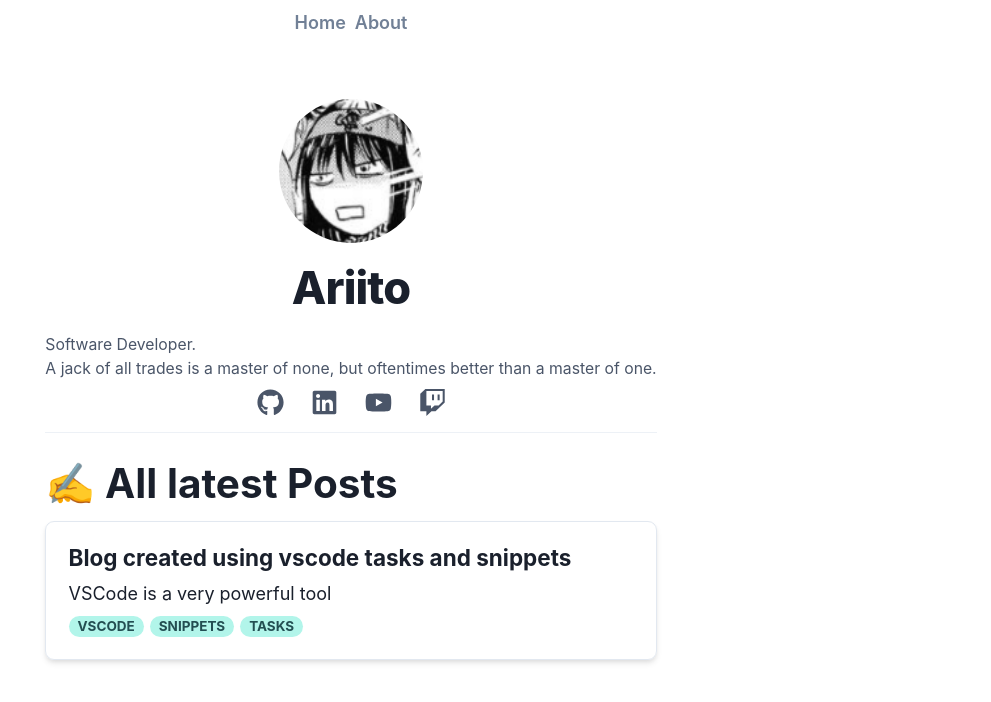
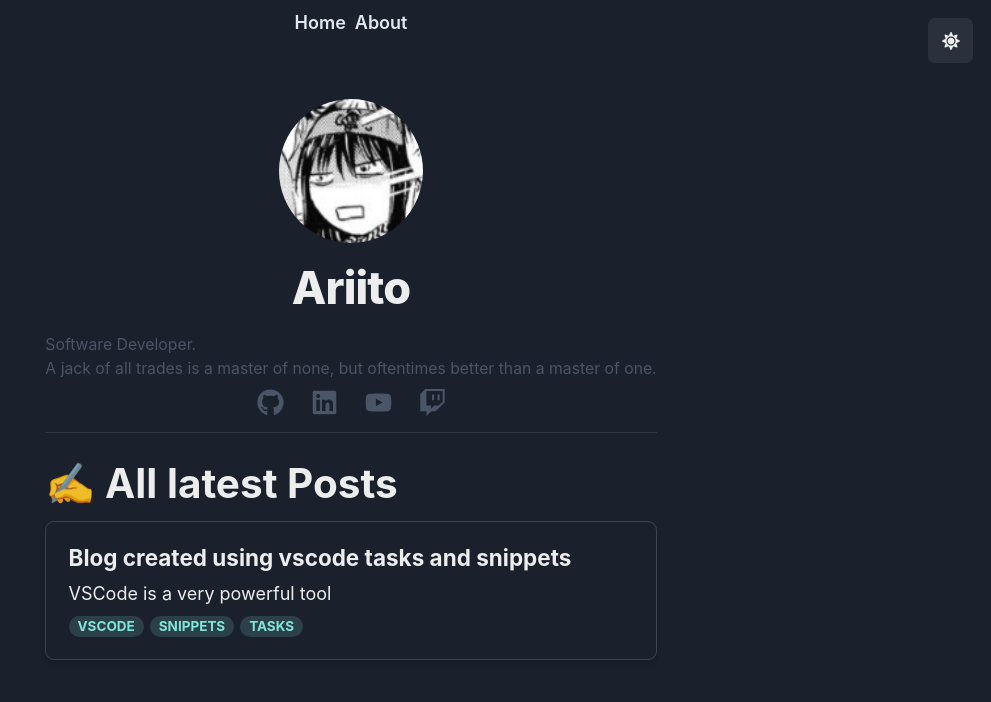
Before and after one commit to Ariit0/.void, a Next.js app in the folder node/blog/: page / in a window 1280 px wide. Shown: the top 702 px of the page, without its empty margins (289-1280 px from the left). Built offline with nearby package versions, Linux system fonts and the light colour scheme.

Commit message:
Redux support + dark mode toggle

```diff
--- /dev/null
+++ b/node/blog/components/DarkModeSwitch.tsx
@@ -0,0 +1,38 @@
+import { useColorMode, IconButton, Icon } from "@chakra-ui/react";
+import { FaSun, FaMoon } from "react-icons/fa";
+import { useAppDispatch } from "../store/hooks/hooks";
+import { setIsDarkMode } from "../store/slices/interfaceSlice";
+
+const DarkModeSwitch = () => {
+	const dispatch = useAppDispatch();
+	const { colorMode, toggleColorMode } = useColorMode();
+	const isDark = colorMode === "dark";
+
+	// useEffect(() => {
+	// 	if (localStorage.getItem("chakra-ui-color-mode") === "light" && colorMode === "dark") {
+	// 		setTimeout(() => toggleColorMode(), 1000);
+	// 	} else if (localStorage.getItem("chakra-ui-color-mode") === "dark" && colorMode === "light") {
+	// 		setTimeout(() => toggleColorMode(), 1000);
+	// 	}
+	// 	// eslint-disable-next-line react-hooks/exhaustive-deps
+	// }, []);
+
+	// TODO: need a way to persist selected theme (on refresh), currently chakrai uis current apis dont work.........
+	const handleOnClick = () => {
+		// dispatch(setIsDarkMode(isDark));
+		toggleColorMode();
+	};
+
+	return (
+		<IconButton
+			position="fixed"
+			top={4}
+			right={4}
+			icon={isDark ? <Icon as={FaSun} /> : <Icon as={FaMoon} />}
+			aria-label="Toggle Theme"
+			onClick={handleOnClick}
+		/>
+	);
+};
+
+export default DarkModeSwitch;
--- a/node/blog/components/Layout/Layout.tsx
+++ b/node/blog/components/Layout/Layout.tsx
@@ -3,6 +3,7 @@ import Link from "../Link";
 import styles from "./Layout.module.css";
 import Image from "../Image";
 import utilStyles from "../../styles/utils.module.css";
+import DarkModeSwitch from "../DarkModeSwitch";
 
 interface LayoutProps {
 	children: React.ReactNode;
@@ -49,6 +50,7 @@ const Layout = ({ children, home }: LayoutProps): JSX.Element => {
 				<link rel="icon" href="/favicon.ico" />
 				<meta name="og:title" content={siteTitle} />
 			</Head>
+			<DarkModeSwitch />
 			<header className={styles.header}>{home ? renderHomeLayout() : renderBlogLayout()}</header>
 			<main>{children}</main>
 			{!home && (
--- a/node/blog/pages/_app.tsx
+++ b/node/blog/pages/_app.tsx
@@ -1,30 +1,38 @@
 import "../styles/globals.css";
-import { ChakraProvider, extendTheme } from "@chakra-ui/react";
+import { ChakraProvider, ColorModeProvider } from "@chakra-ui/react";
 import type { AppProps } from "next/app";
 import { TopBar } from "../components/TopBar";
+import { Provider } from "react-redux";
+import store from "../store/store";
+import { BaseTheme } from "../styles/themes";
+import { useAppSelector } from "../store/hooks/hooks";
+import { isDarkMode } from "../store/slices/interfaceSlice";
+import React from "react";
 
-const BaseTheme = extendTheme({
-	semanticTokens: {
-		colors: {
-			error: "red.500",
-			text: {
-				default: "gray.900",
-				_dark: "gray.50"
-			},
-			hover: {
-				default: "gray.100"
-			}
-		}
-	}
-});
+const ThemeProvider = ({ children }: { children: React.ReactNode }) => {
+	const darkMode = useAppSelector(isDarkMode);
 
-function MyApp({ Component, pageProps }: AppProps) {
 	return (
-		<ChakraProvider theme={BaseTheme}>
-			<TopBar />
-			<Component {...pageProps} />
-		</ChakraProvider>
+		<ColorModeProvider
+			options={{
+				initialColorMode: darkMode ? "dark" : "light",
+				useSystemColorMode: false
+			}}
+		>
+			<ChakraProvider theme={BaseTheme}>{children}</ChakraProvider>
+		</ColorModeProvider>
 	);
-}
+};
+
+const MyApp = ({ Component, pageProps }: AppProps) => {
+	return (
+		<Provider store={store}>
+			<ThemeProvider>
+				<TopBar />
+				<Component {...pageProps} />
+			</ThemeProvider>
+		</Provider>
+	);
+};
 
 export default MyApp;
--- /dev/null
+++ b/node/blog/pages/_document.tsx
@@ -0,0 +1,27 @@
+/**
+ * Rendered only on the server - overrides the default `Document`
+ * https://nextjs.org/docs/advanced-features/custom-document
+ */
+import Document, { DocumentContext, DocumentInitialProps, Head, Html, Main, NextScript } from "next/document";
+
+class MyDocument extends Document {
+	static async getInitialProps(ctx: DocumentContext): Promise<DocumentInitialProps> {
+		const initialProps = await Document.getInitialProps(ctx);
+
+		return initialProps;
+	}
+
+	render() {
+		return (
+			<Html>
+				<Head />
+				<body>
+					<Main />
+					<NextScript />
+				</body>
+			</Html>
+		);
+	}
+}
+
+export default MyDocument;
--- /dev/null
+++ b/node/blog/store/hooks/hooks.ts
@@ -0,0 +1,7 @@
+import { useDispatch, useSelector } from "react-redux";
+import type { TypedUseSelectorHook } from "react-redux";
+import type { AppState, AppDispatch } from "../store";
+
+// Use throughout the app instead of plain `useDispatch` and `useSelector`
+export const useAppDispatch: () => AppDispatch = useDispatch;
+export const useAppSelector: TypedUseSelectorHook<AppState> = useSelector;
--- /dev/null
+++ b/node/blog/store/slices/interfaceSlice.ts
@@ -0,0 +1,41 @@
+/**
+ * Redux Toolkit allows us to write "mutating" logic in reducers. It
+ * doesn't actually mutate the state because it uses the Immer library,
+ * which detects changes to a "draft state" and produces a brand new
+ * immutable state based off those changes
+ */
+import { createSlice, PayloadAction } from "@reduxjs/toolkit";
+import { AppState } from "../store";
+
+export interface InterfaceState {
+	darkMode: boolean;
+}
+
+const initialState: InterfaceState = {
+	darkMode: true
+};
+
+export const interfaceSlice = createSlice({
+	name: "interface",
+	initialState,
+	reducers: {
+		setIsDarkMode: (state, action: PayloadAction<boolean>) => {
+			state.darkMode = action.payload;
+		}
+	}
+});
+
+/**
+ * Selectors
+ */
+export const isDarkMode = (state: AppState) => state.interface.darkMode;
+
+/**
+ * Actions
+ */
+export const { setIsDarkMode } = interfaceSlice.actions;
+
+/**
+ * Reducer
+ */
+export default interfaceSlice.reducer;
--- /dev/null
+++ b/node/blog/store/store.ts
@@ -0,0 +1,28 @@
+import { Action, configureStore, ThunkAction } from "@reduxjs/toolkit";
+
+import interfaceReducer from "./slices/interfaceSlice";
+
+/**
+ * A friendly abstraction over the standard Redux createStore() function.
+ * @returns A configured Redux store.
+ */
+export const createStore = () => {
+	return configureStore({
+		reducer: {
+			interface: interfaceReducer
+		},
+		devTools: process.env.NODE_ENV !== "production"
+	});
+};
+
+// Initialise Redux Store
+const store = createStore();
+
+// Infer the `AppState` and `AppDispatch` types from the store itself
+export type AppState = ReturnType<typeof store.getState>;
+// Inferred type: {posts: PostsState, comments: CommentsState, users: UsersState}
+export type AppDispatch = typeof store.dispatch;
+
+export type AppThunk<ReturnType = void> = ThunkAction<ReturnType, AppState, unknown, Action<string>>;
+
+export default store;
--- /dev/null
+++ b/node/blog/styles/themes.ts
@@ -0,0 +1,26 @@
+/**
+ * Using Chakra UI colour definitions, we define the semantic tokens only
+ */
+import { extendTheme, ThemeConfig } from "@chakra-ui/react";
+
+export const config: ThemeConfig = {
+	initialColorMode: "dark",
+	useSystemColorMode: false
+};
+
+export const BaseTheme = extendTheme({
+	config,
+	semanticTokens: {
+		colors: {
+			error: "red.500",
+			success: "green.500",
+			text: {
+				default: "gray.900"
+			},
+			hover: {
+				default: "blackAlpha.100",
+				_dark: "blackAlpha.300"
+			}
+		}
+	}
+});
```
Also changed, not shown: node/blog/package.json (+6 -4 lines), 1 other file (tests, documents, lock files or other folders).
